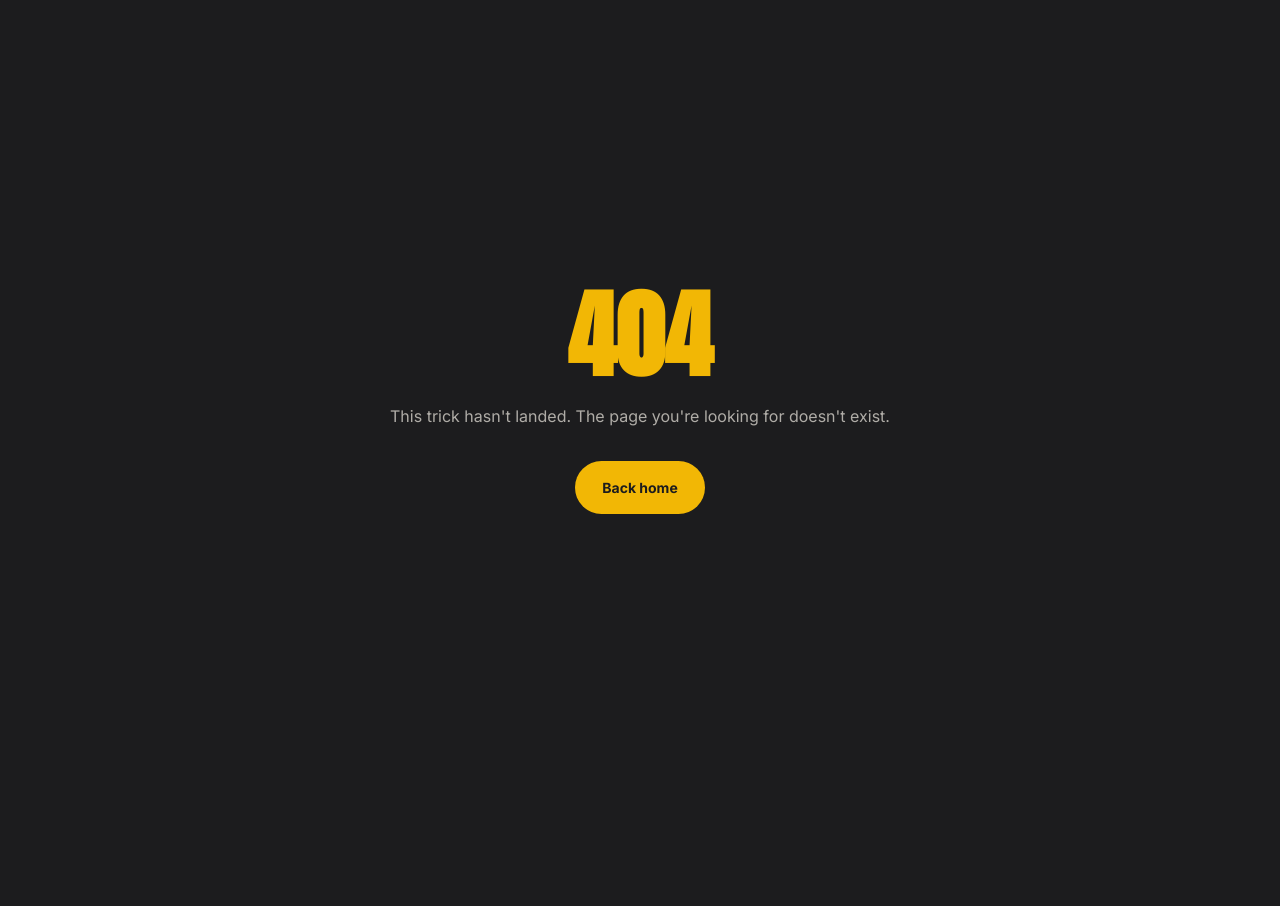
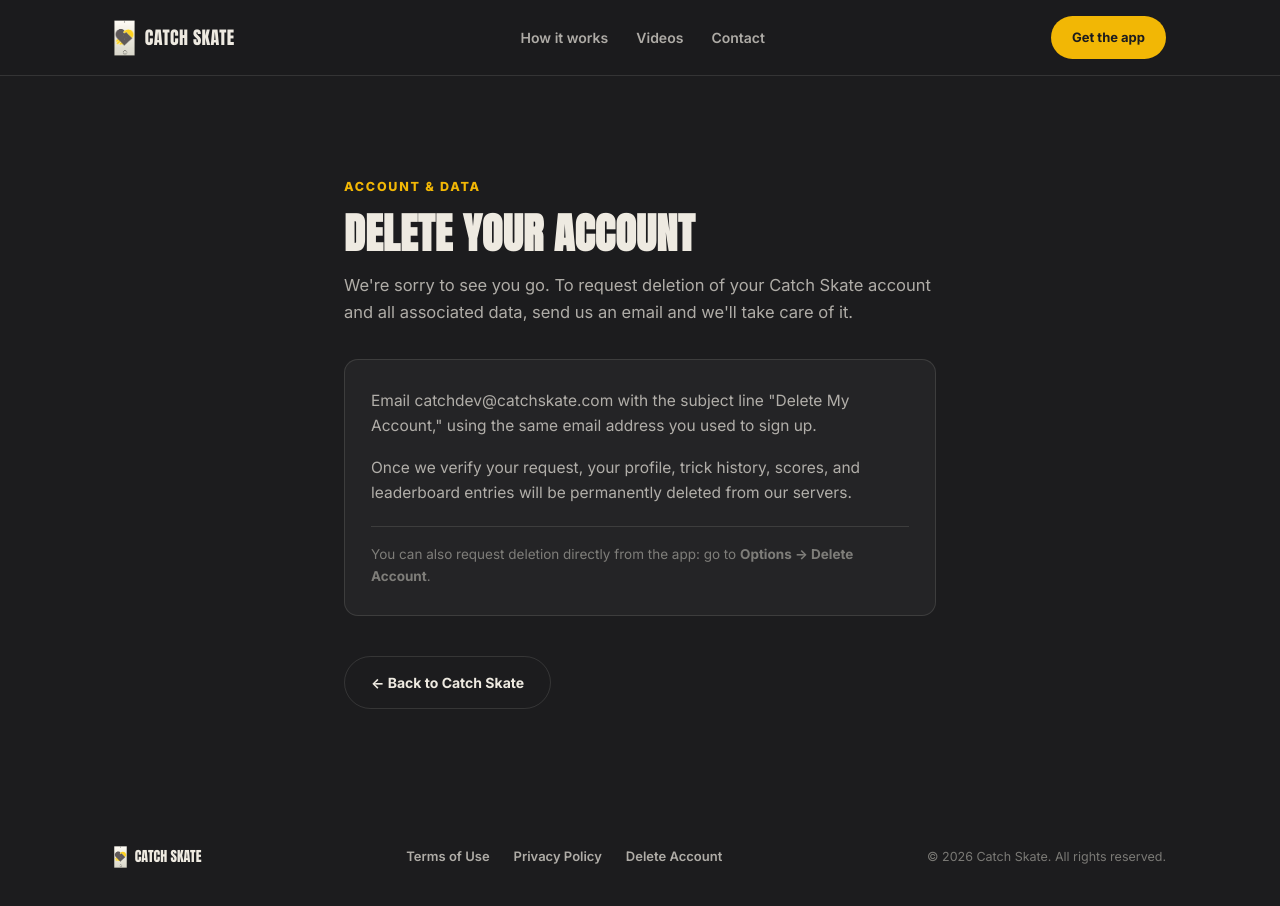
Before and after one commit to AhsanSajjad322/catchskate-website, a React (Vite) app: page /delete-account in a window 1280 px wide. Before the commit this address had no page. Shown: the top 906 px of the page. Before the commit the page ends 800 px from the top, so only its background shows below. Built offline with nearby package versions, Linux system fonts and the light colour scheme.

Commit message:
Added delete page and route

```diff
--- a/public/terms.html
+++ b/public/terms.html
@@ -78,7 +78,7 @@
   <p>We may update these Terms from time to time. Continued use of the App after changes take effect constitutes acceptance of the revised Terms.</p>
 
   <h2>11. Contact</h2>
-  <p>Questions about these Terms: <a href="mailto:catchskateapp@gmail.com">catchskateapp@gmail.com</a></p>
+  <p>Questions about these Terms: <a href="mailto:catchdev@catchskate.com">catchdev@catchskate.com</a></p>
 </div>
 </body>
 </html>
--- a/src/components/Contact.jsx
+++ b/src/components/Contact.jsx
@@ -17,7 +17,9 @@
             </div>
             <div>
               <dt>Phone</dt>
-              <dd>{contact.phone}</dd>
+              <dd>
+                <a href={`tel:${contact.phone.replace(/[^\d+]/g, "")}`}>{contact.phone}</a>
+              </dd>
             </div>
             <div>
               <dt>Location</dt>
--- a/src/components/Footer.jsx
+++ b/src/components/Footer.jsx
@@ -1,3 +1,4 @@
+import { Link } from "react-router-dom";
 import { appInfo, legalLinks } from "../data.js";
 
 export default function Footer() {
@@ -7,13 +8,14 @@
     <footer className="site-footer">
       <div className="container site-footer__inner">
         <div className="site-footer__brand">
-          <img src="/logo.png" alt="" width="24" height="24" />
+          <img src="/logo.png" alt="" className="site-footer__logo-img" />
           <span>{appInfo.name}</span>
         </div>
 
         <nav className="site-footer__legal" aria-label="Legal">
           <a href={legalLinks.terms}>Terms of Use</a>
           <a href={legalLinks.privacy}>Privacy Policy</a>
+          <Link to={legalLinks.deleteAccount}>Delete Account</Link>
         </nav>
 
         <p className="site-footer__copy">
@@ -40,8 +42,9 @@
           font-size: 14px;
           text-transform: uppercase;
         }
-        .site-footer__brand img {
-          border-radius: 6px;
+        .site-footer__logo-img {
+          height: 22px;
+          width: auto;
         }
         .site-footer__legal {
           display: flex;
--- a/src/data.js
+++ b/src/data.js
@@ -80,8 +80,8 @@
 ];
 
 export const contact = {
-  email: "catchskateapp@gmail.com",
-  phone: "Coming soon",
+  email: "catchdev@catchskate.com",
+  phone: "(714) 251-6257",
   address: {
     city: "San Diego",
     state: "CA",
@@ -92,4 +92,5 @@
 export const legalLinks = {
   terms: "/terms.html",
   privacy: "/privacy.html",
+  deleteAccount: "/delete-account",
 };
--- a/src/main.jsx
+++ b/src/main.jsx
@@ -4,12 +4,14 @@
 import "./index.css";
 import App from "./App.jsx";
 import NotFound from "./pages/NotFound.jsx";
+import DeleteAccount from "./pages/DeleteAccount.jsx";
 
 ReactDOM.createRoot(document.getElementById("root")).render(
   <React.StrictMode>
     <BrowserRouter>
       <Routes>
         <Route path="/" element={<App />} />
+        <Route path="/delete-account" element={<DeleteAccount />} />
         <Route path="*" element={<NotFound />} />
       </Routes>
     </BrowserRouter>
--- /dev/null
+++ b/src/pages/DeleteAccount.jsx
@@ -0,0 +1,74 @@
+import { Link } from "react-router-dom";
+import Header from "../components/Header.jsx";
+import Footer from "../components/Footer.jsx";
+import { contact } from "../data.js";
+
+export default function DeleteAccount() {
+  return (
+    <>
+      <Header />
+      <main>
+        <section className="section delete-account">
+          <div className="container delete-account__inner">
+            <span className="eyebrow">Account &amp; data</span>
+            <h1 className="section-heading">Delete your account</h1>
+            <p className="section-lede">
+              We're sorry to see you go. To request deletion of your Catch Skate account and
+              all associated data, send us an email and we'll take care of it.
+            </p>
+
+            <div className="delete-account__card">
+              <p className="delete-account__step">
+                Email <a href={`mailto:${contact.email}`}>{contact.email}</a> with the subject
+                line "Delete My Account," using the same email address you used to sign up.
+              </p>
+              <p className="delete-account__step">
+                Once we verify your request, your profile, trick history, scores, and
+                leaderboard entries will be permanently deleted from our servers.
+              </p>
+              <p className="delete-account__note">
+                You can also request deletion directly from the app: go to{" "}
+                <strong>Options → Delete Account</strong>.
+              </p>
+            </div>
+
+            <Link to="/" className="btn btn-outline delete-account__back">
+              ← Back to Catch Skate
+            </Link>
+          </div>
+        </section>
+      </main>
+      <Footer />
+
+      <style>{`
+        .delete-account__inner {
+          max-width: 640px;
+        }
+        .delete-account__card {
+          background: var(--asphalt-2);
+          border: 1px solid var(--line);
+          border-radius: var(--radius);
+          padding: 28px 26px;
+          margin: 32px 0;
+        }
+        .delete-account__step {
+          font-size: 15.5px;
+          margin-bottom: 16px;
+        }
+        .delete-account__step:last-of-type {
+          margin-bottom: 0;
+        }
+        .delete-account__note {
+          font-size: 13.5px;
+          color: var(--chalk-faint);
+          margin: 20px 0 0;
+          padding-top: 16px;
+          border-top: 1px solid var(--line);
+        }
+        .delete-account__back {
+          margin-top: 8px;
+        }
+      `}</style>
+    </>
+  );
+}
```
Also changed, not shown: public/privacy.html (+2 -6 lines).
